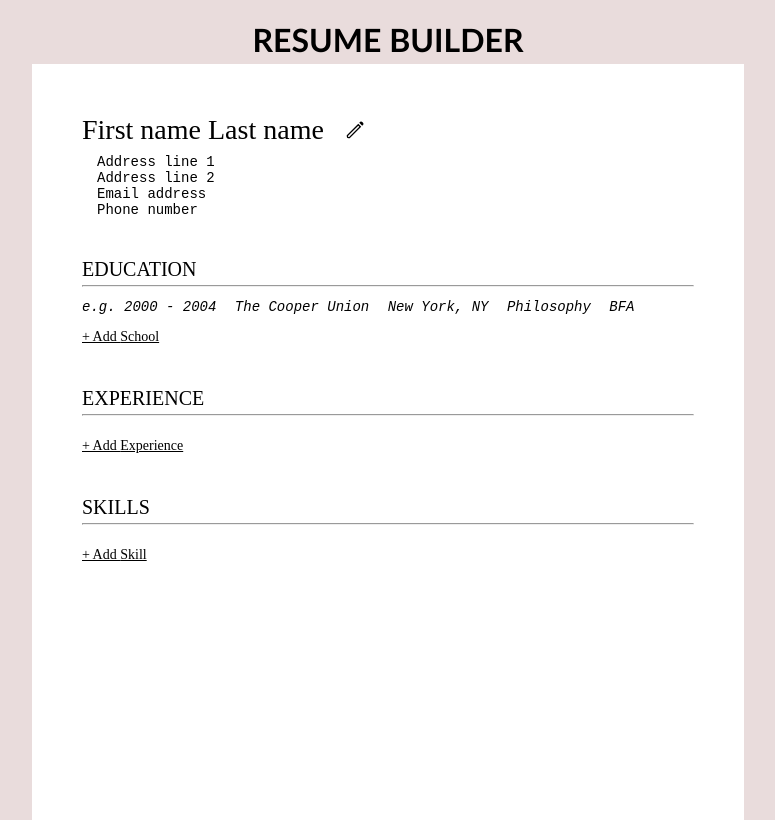
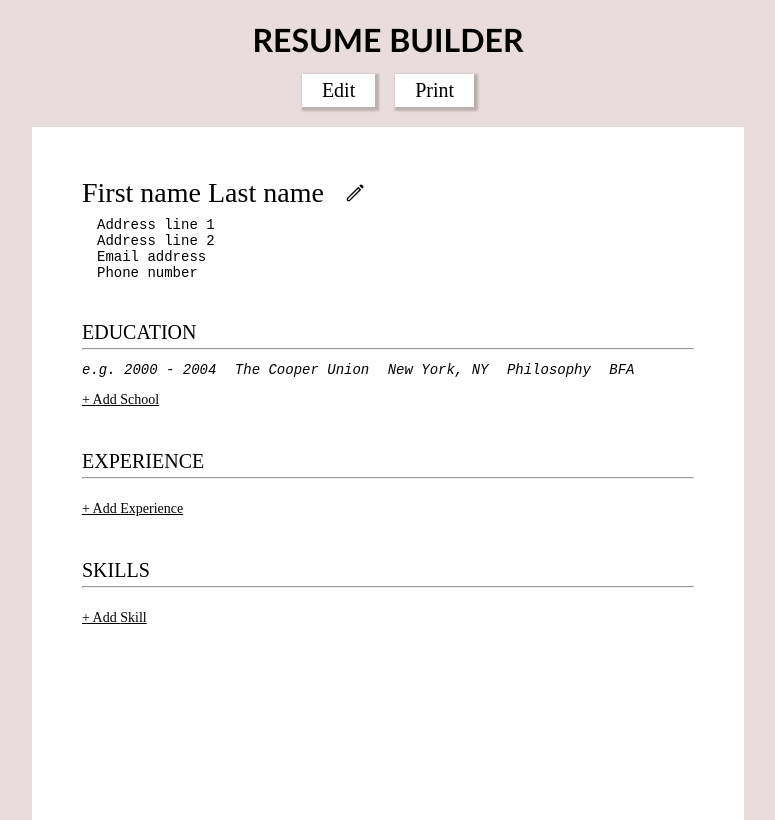
Before and after one commit to rebsrebs/cv-project, a React (Create React App) app: page / in a window 1280 px wide. Shown: the whole page, without its empty margins (252-1027 px from the left). Built offline with nearby package versions, Linux system fonts and the light colour scheme; the HTML template or start-up script is replaced by a standard one.

Commit message:
Add edit and print buttons to App

```diff
--- a/src/App.js
+++ b/src/App.js
@@ -33,6 +33,10 @@ class App extends Component {
       <div id="appwrapper">
 
         <h1>Resume Builder</h1>
+        <div className="outerbuttons">
+          <button>Edit</button>
+          <button>Print</button>
+        </div>
 
         <div id="resumewrapper">
 
```
